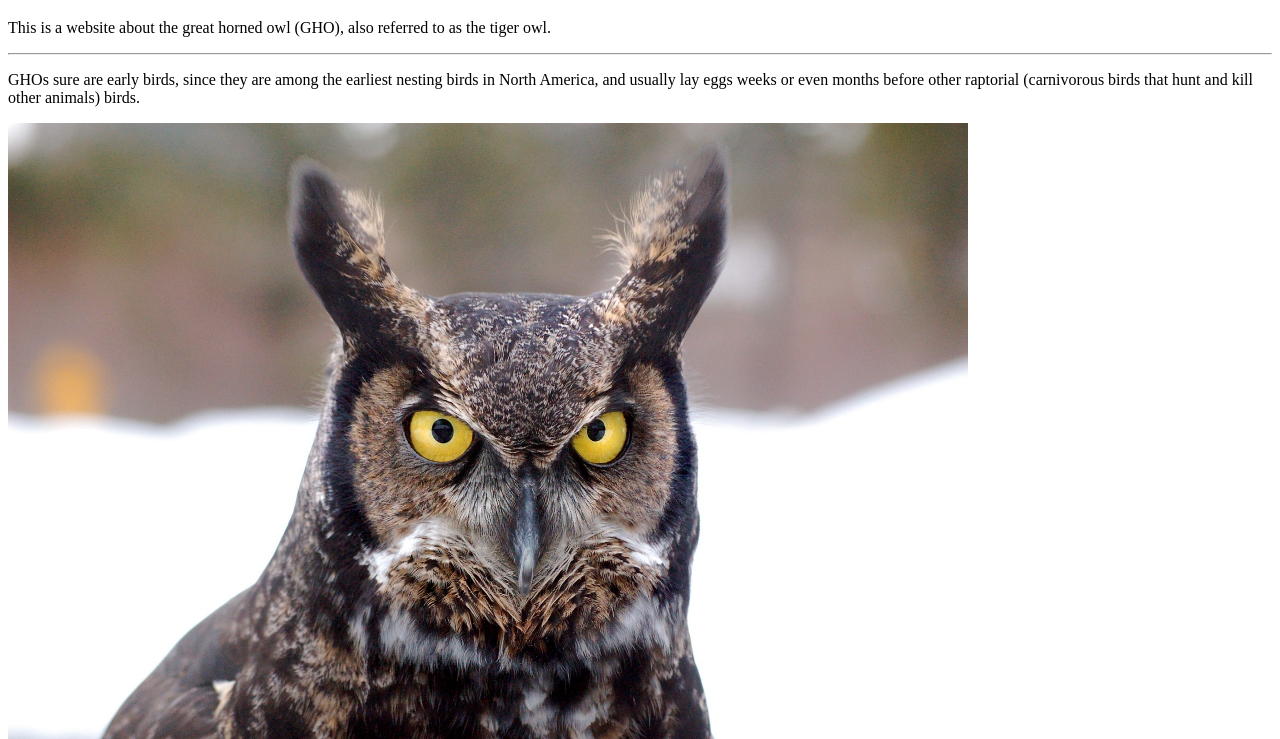
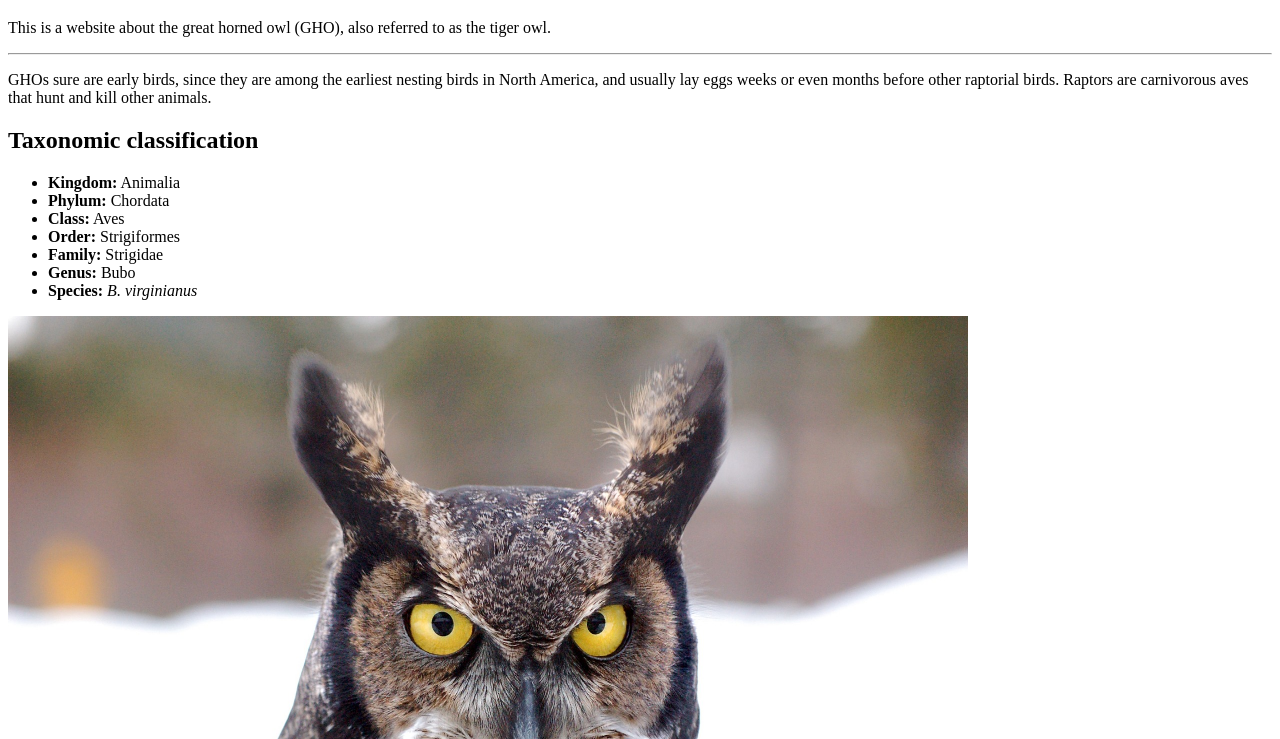
Before and after one commit to prestidigitation/2.5_solo_challenge, a plain HTML site: page index.html in a window 1280 px wide. Shown: the part 61-800 px from the top of the page. Drawn offline with Linux system fonts and the light colour scheme.

Commit message:
Add taxonomic classification list to index.html

```diff
--- a/index.html
+++ b/index.html
@@ -7,7 +7,20 @@
 <h1>The great horned owl is the coolest owl of them all!</h1>
 <p>This is a website about the great horned owl (GHO), also referred to as the tiger owl.</p>
 <hr>
-<p>GHOs sure are early birds, since they are among the earliest nesting birds in North America, and usually lay eggs weeks or even months before other raptorial (carnivorous birds that hunt and kill other animals) birds.</p>
+<p>GHOs sure are early birds, since they are among the earliest nesting birds in North America, and usually lay eggs weeks or even months before other raptorial birds. Raptors are carnivorous aves that hunt and kill other animals.</p>
+<p>
+<h2>Taxonomic classification</h2>
+<ul>
+  <li><strong>Kingdom:</strong> Animalia</li>
+  <li><strong>Phylum:</strong> Chordata</li>
+  <li><strong>Class:</strong> Aves</li>
+  <li><strong>Order:</strong> Strigiformes</li>
+  <li><strong>Family:</strong> Strigidae</li>
+  <li><strong>Genus:</strong> Bubo</li>
+  <li><strong>Species: </strong> <i>B. virginianus</i></li>
+</ul>
+</p>
+
 <img src="images/great-horned-owl-744357_1920.jpg" width="960" height="715">
 <img src="images/great-horned-owl-1157986_1920.jpg
 " width="960" height="715">
```
